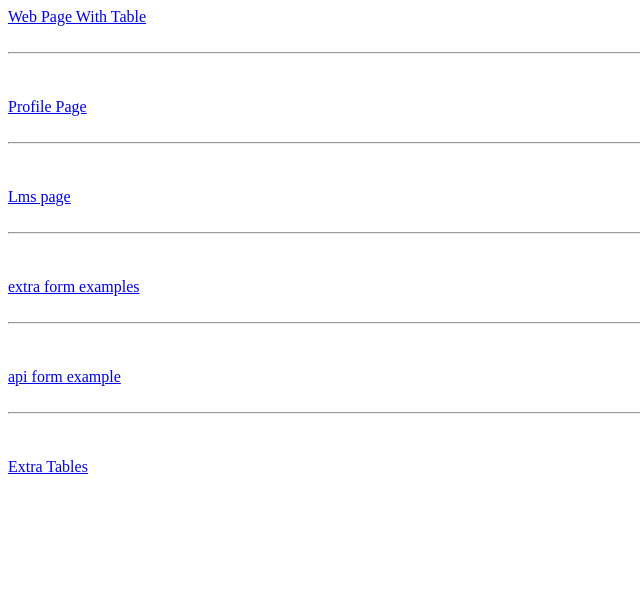
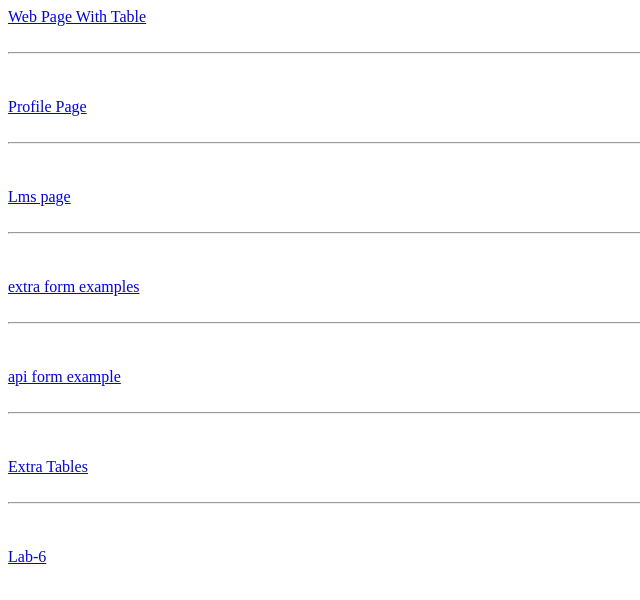
Before and after one commit to Detroja-Jenish/TA, a plain HTML site: page index.html in a window 1280 px wide. Shown: the whole page, without its empty margins (0-640 px from the left). Drawn offline with Linux system fonts and the light colour scheme; some packages are replaced by stand-ins of ours; a script that the page names is missing.

Commit message:
Update index.html

```diff
--- a/index.html
+++ b/index.html
@@ -15,7 +15,8 @@
     <a href='./forms/allForms.html'>extra form examples</a><br><br><hr><br><br>
     <a href='./forms/index.html'>api form example</a><br><br><hr><br><br>
     <a href="./tables.html"> Extra Tables </a>
-
+    <br><br><hr><br><br>
+    <a href='./Lab6'> Lab-6 </a>
     <script>
         const copy = async () => {
             console.log('btn clicked')
```
